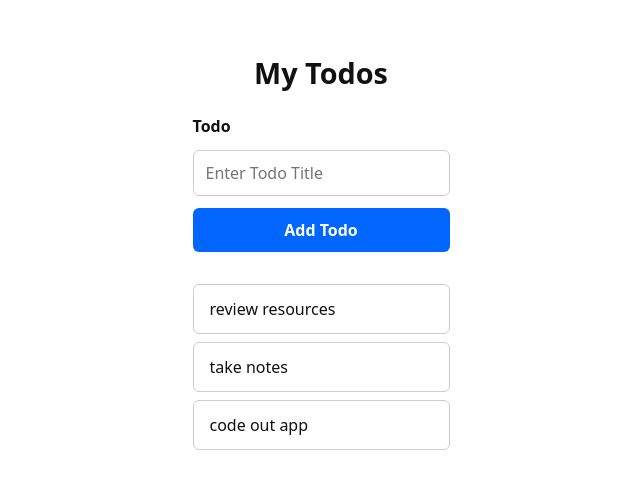
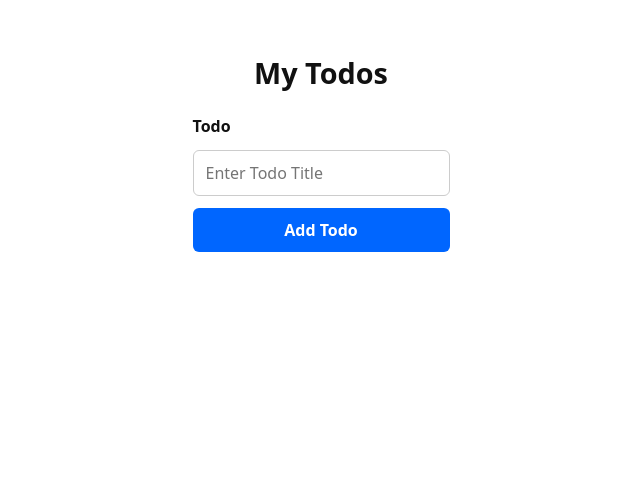
Before and after one commit to mnichols08/ctd-react-v3-guided-project, a React (Vite) app: page / in a window 1280 px wide. Shown: the top 488 px of the page, without its empty margins (319-959 px from the left). Built offline with nearby package versions, Linux system fonts and the light colour scheme.

Commit message:
pases in state via todoList and removes/updates old static todoList map

```diff
--- a/src/components/TodoList/TodoList.component.jsx
+++ b/src/components/TodoList/TodoList.component.jsx
@@ -1,16 +1,11 @@
 import './ToDoList.styles.css';
 import TodoListItem from '../TodoListItem/TodoListItem.component';
 
-function TodoList() {
-  const todos = [
-    { id: 1, title: 'review resources' },
-    { id: 2, title: 'take notes' },
-    { id: 3, title: 'code out app' },
-  ];
+function TodoList({ todoList }) {
   return (
     <ul className="todo-list">
-      {todos.map((todo) => (
-        <TodoListItem key={todo.id} todo={todo}/>
+      {todoList.map(todo => (
+        <TodoListItem key={todo.id} todo={todo} />
       ))}
     </ul>
   );
```
Also changed, not shown: 1 other file (tests, documents, lock files or other folders).
